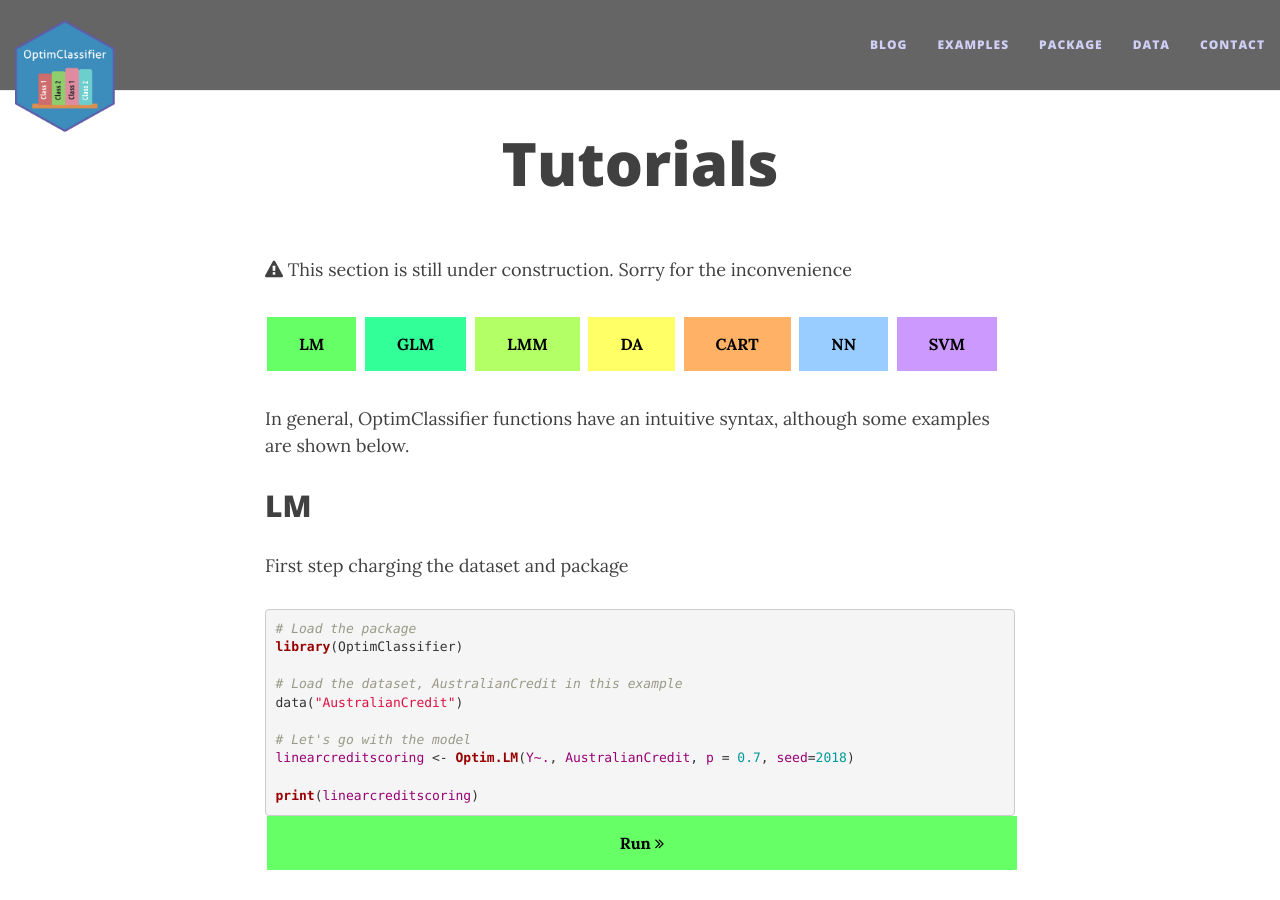
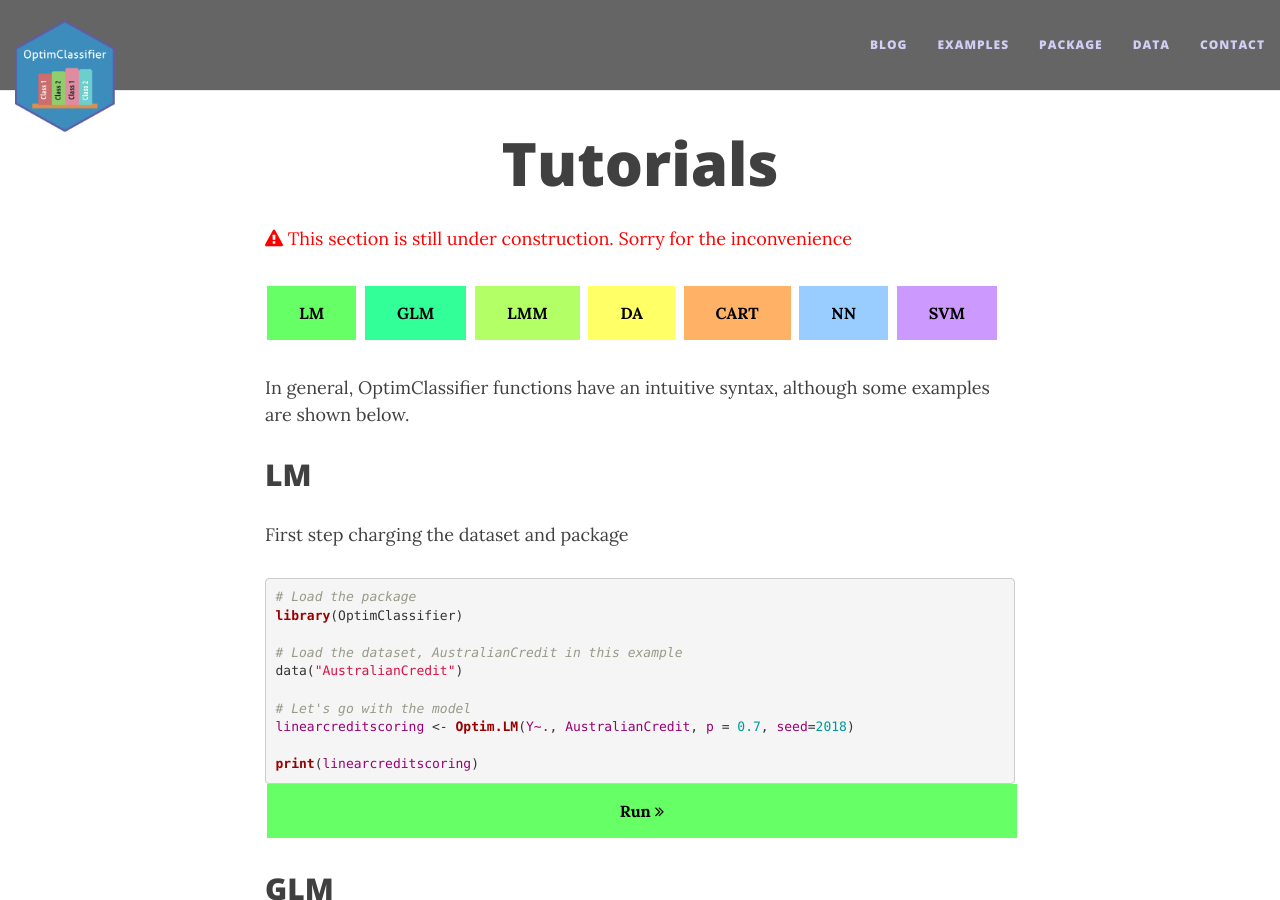
Before and after one commit to economistgame/OptimClassifier, a Jekyll site: the page built from examples/index.md, in a window 1280 px wide and 900 px high. Built offline with Jekyll 4.4.1, drawn with Linux system fonts in a browser that asks for light colours; nearby versions of some CDN libraries.

Commit message:
Update index.md

```diff
--- a/examples/index.md
+++ b/examples/index.md
@@ -2,8 +2,8 @@
 layout: page
 title:  Tutorials
 ---
-<i class="fa fa-exclamation-triangle"></i>
-This section is still under construction. Sorry for the inconvenience
+<font color="red"><i class="fa fa-exclamation-triangle"></i>
+This section is still under construction. Sorry for the inconvenience</font>
 
 <button class="method-button" onClick="location.href='#lm'">LM</button>
 <button class="method-button GLM-button" onClick="location.href='#glm'">GLM</button>
```
